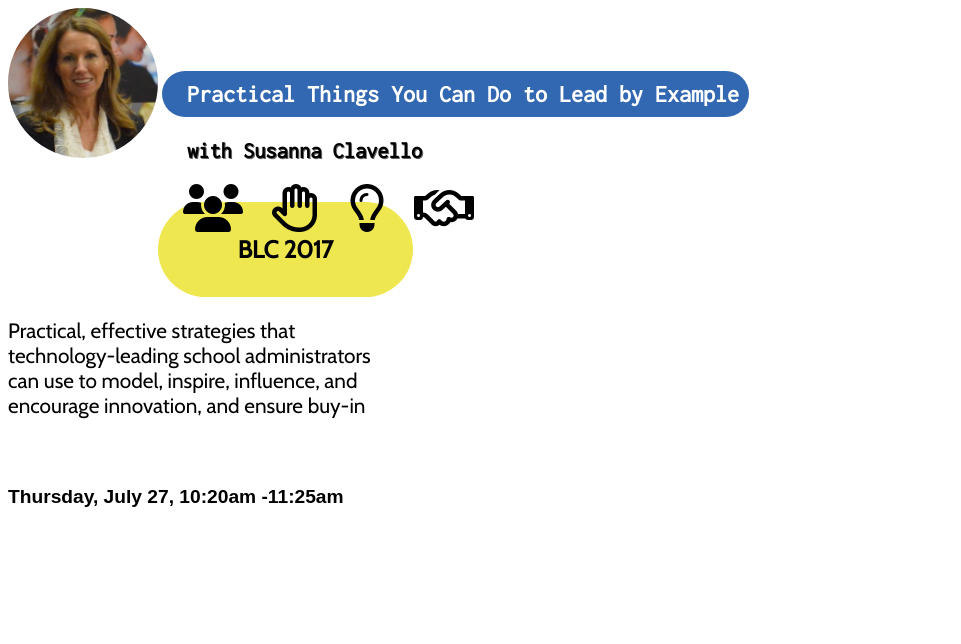
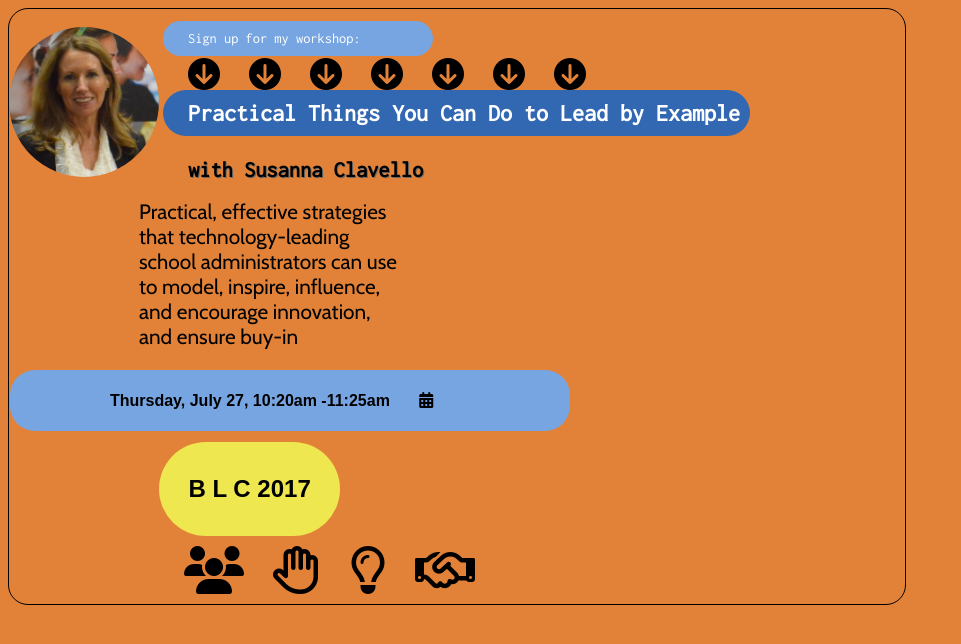
Before and after one commit to marinacor1/mom-twitter, a plain HTML site: page index.html in a window 1280 px wide. Shown: the whole page, without its empty margins (0-961 px from the left). Drawn offline with nearby package versions, Linux system fonts and the light colour scheme; a script that the page names is missing; a web font is replaced by a local one.

Commit message:
Orange background

```diff
--- a/index.html
+++ b/index.html
@@ -16,23 +16,35 @@
   <script src="https://use.fontawesome.com/c8bc3a83d6.js"></script>
     <img src="susanna.jpg" alt="Susanna" style="border-radius: 100px; height: 150px; width: 150px;">
     <div class="information">
+      <h2 class="signup">Sign up for my workshop: </h2>
+      <div class="arrows">
+        <i class="fa fa-arrow-circle-down fa-2x" aria-hidden="true"></i>
+        <i class="fa fa-arrow-circle-down fa-2x" aria-hidden="true"></i>
+        <i class="fa fa-arrow-circle-down fa-2x" aria-hidden="true"></i>
+        <i class="fa fa-arrow-circle-down fa-2x" aria-hidden="true"></i>
+        <i class="fa fa-arrow-circle-down fa-2x" aria-hidden="true"></i>
+        <i class="fa fa-arrow-circle-down fa-2x" aria-hidden="true"></i>
+        <i class="fa fa-arrow-circle-down fa-2x" aria-hidden="true"></i>
+      </div>
       <h2> Practical Things You Can Do to Lead by Example </h2>
       <h3> with Susanna Clavello </h3>
     </div>
-      <div class="icons">
-        <i class="fa fa-users fa-3x" aria-hidden="true"></i>
-        <i class="fa fa-hand-paper-o fa-3x" aria-hidden="true"></i>
-        <i class="fa fa-lightbulb-o fa-3x" aria-hidden="true"></i>
-        <i class="fa fa-handshake-o fa-3x" aria-hidden="true"></i>
-      </div>
-      <div class="blc">
-        <h4><center> BLC 2017 </center></h4>
-      </div>
     <div class="overview">
       <p>Practical, effective strategies that technology-leading school administrators can use to model, inspire, influence, and encourage innovation, and ensure buy-in</p>
     </div>
     <div class = "dates">
-      <h4> Thursday, July 27, 10:20am -11:25am </h4>
+      <h4> Thursday, July 27, 10:20am -11:25am <i class="fa fa-calendar fa-2x;" aria-hidden="true" style="display: inline;"></i>
+      </h4>
     </div>
+    <div class="blc">
+      <h4><center> B L C 2017 </center></h4>
+    </div>
+    <div class="icons">
+      <i class="fa fa-users fa-3x" aria-hidden="true"></i>
+      <i class="fa fa-hand-paper-o fa-3x" aria-hidden="true"></i>
+      <i class="fa fa-lightbulb-o fa-3x" aria-hidden="true"></i>
+      <i class="fa fa-handshake-o fa-3x" aria-hidden="true"></i>
+    </div>
+
 </body>
 </html>
--- a/styles.css
+++ b/styles.css
@@ -2,6 +2,13 @@ img {
   display: inline-block;
 }
 
+.signup {
+  font-size: 0.9em;
+  font-weight: lighter;
+  margin-bottom:-10px;
+  width: 40%;
+  background-color: #76a5e2;
+}
 .information {
   display: inline-block;
 }
@@ -15,9 +22,13 @@ h2 {
   color: #FFF;
 }
 
+p {
+  margin-top: -5px;
+}
 h3 {
   display: block;
   font-family: Inconsolata, arial, sans-serif;
+  padding: 0px;
   padding-left: 25px;
   font-size: 1.4em;
   text-shadow: 1px 1px #696969;
@@ -34,9 +45,10 @@ i {
 }
 
 .blc {
-  padding-top: -40px;
+  margin-top: 10px;
+  margin-bottom: 10px;
   padding-left: 150px;
-  font-family: Cabin, arial, sans-serif;
+  font-family: Revalia, arial, sans-serif;
   font-weight: 400;
   font-size: 1.5em;
   display: block;
@@ -51,11 +63,29 @@ i {
   font-family: Cabin, arial, sans-serif;
   width: 30%;
   font-size: 1.3em;
+  padding-left: 130px;
 }
 
+.arrows {
+  padding-top: 12px;
+  margin-bottom: -20px;
+}
 .dates {
-  display: inline;
+  display: inline-block;
   font-family: Revalia, arial, sans-serif;
-  font-size: 1.2em;
-  padding-left: 150px;
+  padding-left: 100px;
+  padding-right: 10px;
+  background-color: #76a5e2;
+  border-radius: 25px;
+  width: 450px;
+  margin: 1px;
+  margin-right: 2px;
 }
+
+body {
+  border: solid 1px #000;
+  padding-bottom: 40px;
+  width: 70%;
+  border-radius: 20px;
+  background-color: #e28238;
+}
```
